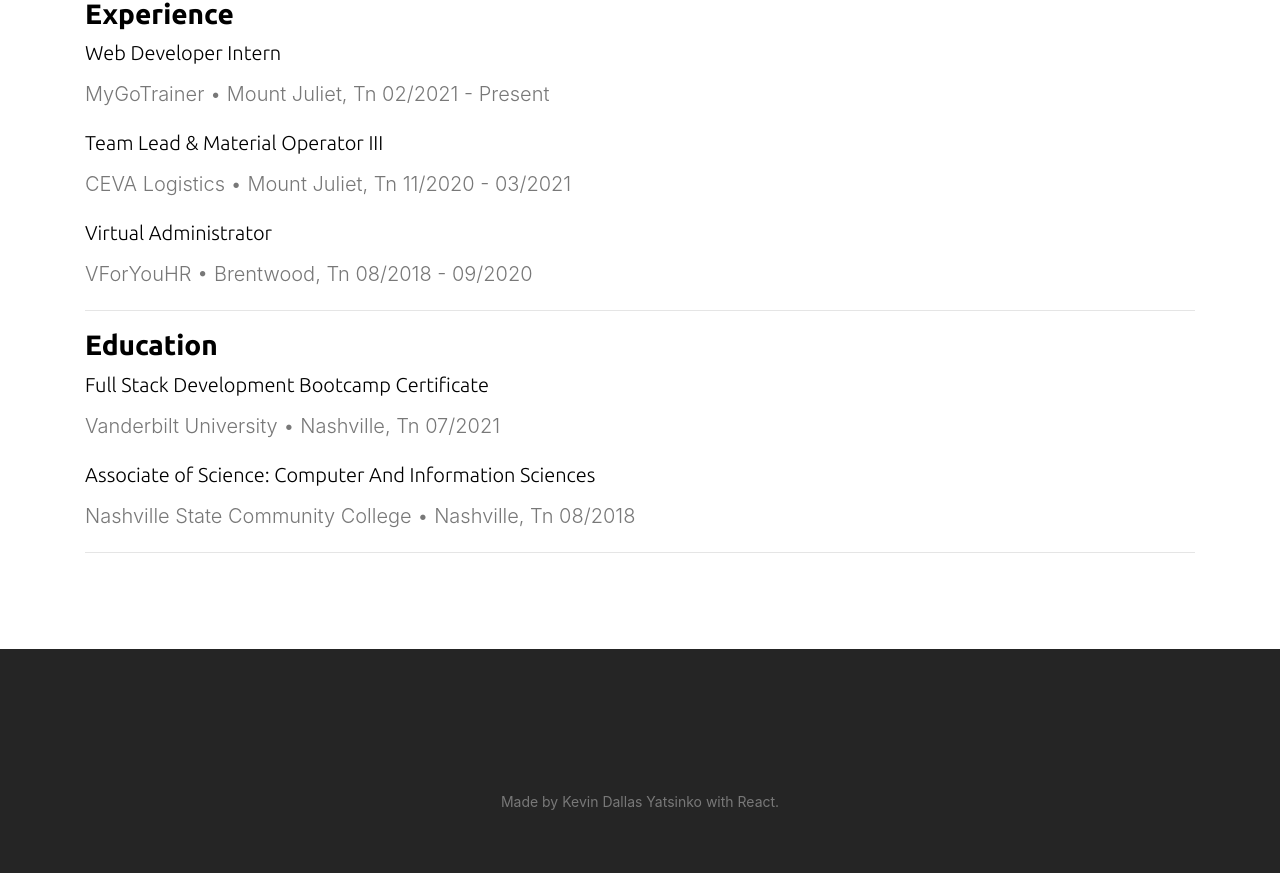
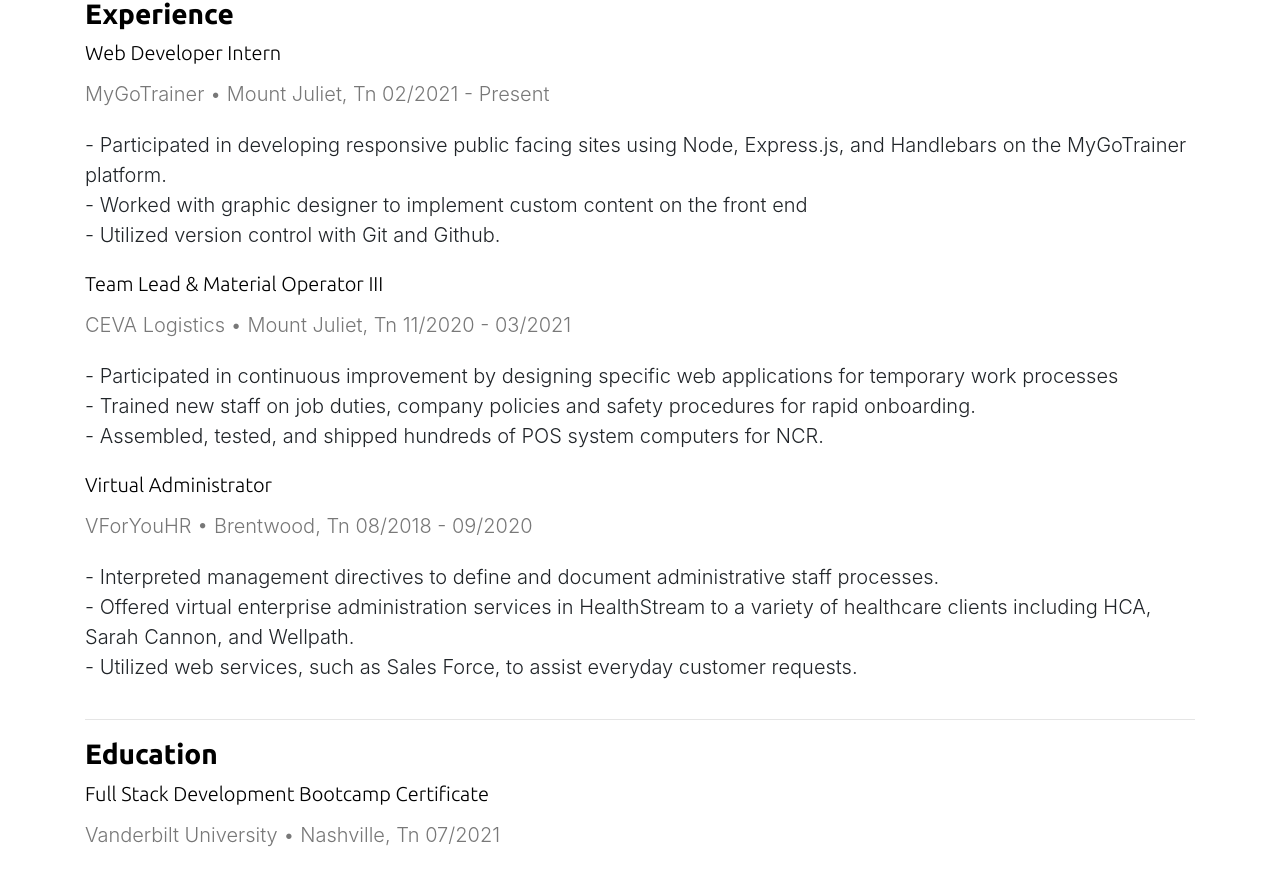
Before and after one commit to okni-c/React-Portfolio, a React (Create React App) app in the folder react-portfolio/: page /resume in a window 1280 px wide. Shown: the part 617-1490 px from the top of the page. Built offline with nearby package versions, Linux system fonts and the light colour scheme; some icons are missing.

Commit message:
Added more detail to resume

```diff
--- a/react-portfolio/src/components/Resume/index.js
+++ b/react-portfolio/src/components/Resume/index.js
@@ -25,16 +25,37 @@ function Resume() {
                 <p class="lead">MyGoTrainer • Mount Juliet, Tn
                     02/2021 - Present
                 </p>
+                <ul class="lead">
+                    <li> - Participated in developing responsive public facing sites using Node, Express.js, and Handlebars on the
+                        MyGoTrainer platform.</li>
+                    <li> - Worked with graphic designer to implement custom content on the front end</li>
+                    <li> - Utilized version control with Git and Github.</li>
+                </ul>
+                <br />
                 <h6 class="lead">Team Lead & Material Operator III</h6>
                 <p class="lead">CEVA Logistics • Mount Juliet, Tn
                     11/2020 - 03/2021
-
                 </p>
+                <ul class="lead">
+                    <li> - Participated in continuous improvement by designing specific web applications for temporary work processes</li>
+                    <li> - Trained new staff on job duties, company policies and safety procedures for rapid onboarding.
+                    </li>
+                    <li> - Assembled, tested, and shipped hundreds of POS system computers for NCR.</li>
+                </ul>
+                <br />
                 <h6 class="lead">Virtual Administrator</h6>
                 <p class="lead">VForYouHR • Brentwood, Tn
                     08/2018 - 09/2020
-
                 </p>
+                <ul class="lead">
+                    <li> - Interpreted management directives to define and document administrative staff processes.
+                    </li>
+                    <li> - Offered virtual enterprise administration services in
+                        HealthStream to a variety of healthcare clients including HCA, Sarah Cannon, and Wellpath.</li>
+                    <li> - Utilized web services, such as Sales Force, to assist everyday customer requests.
+                    </li>
+                </ul>
+                <br />
                 <hr />
                 <h3 >Education</h3>
                 <h6 class="lead">Full Stack Development Bootcamp Certificate</h6>
```
